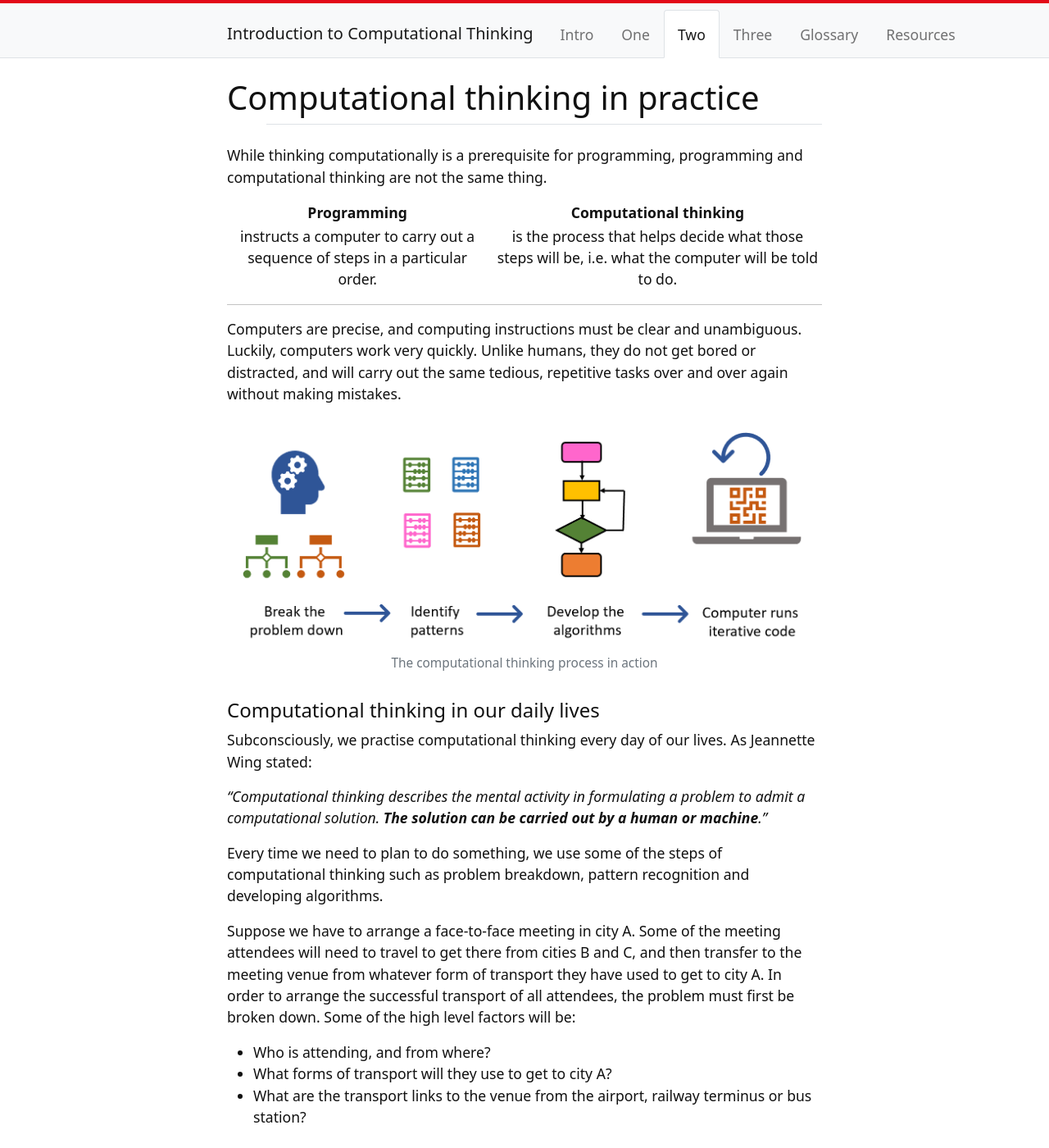
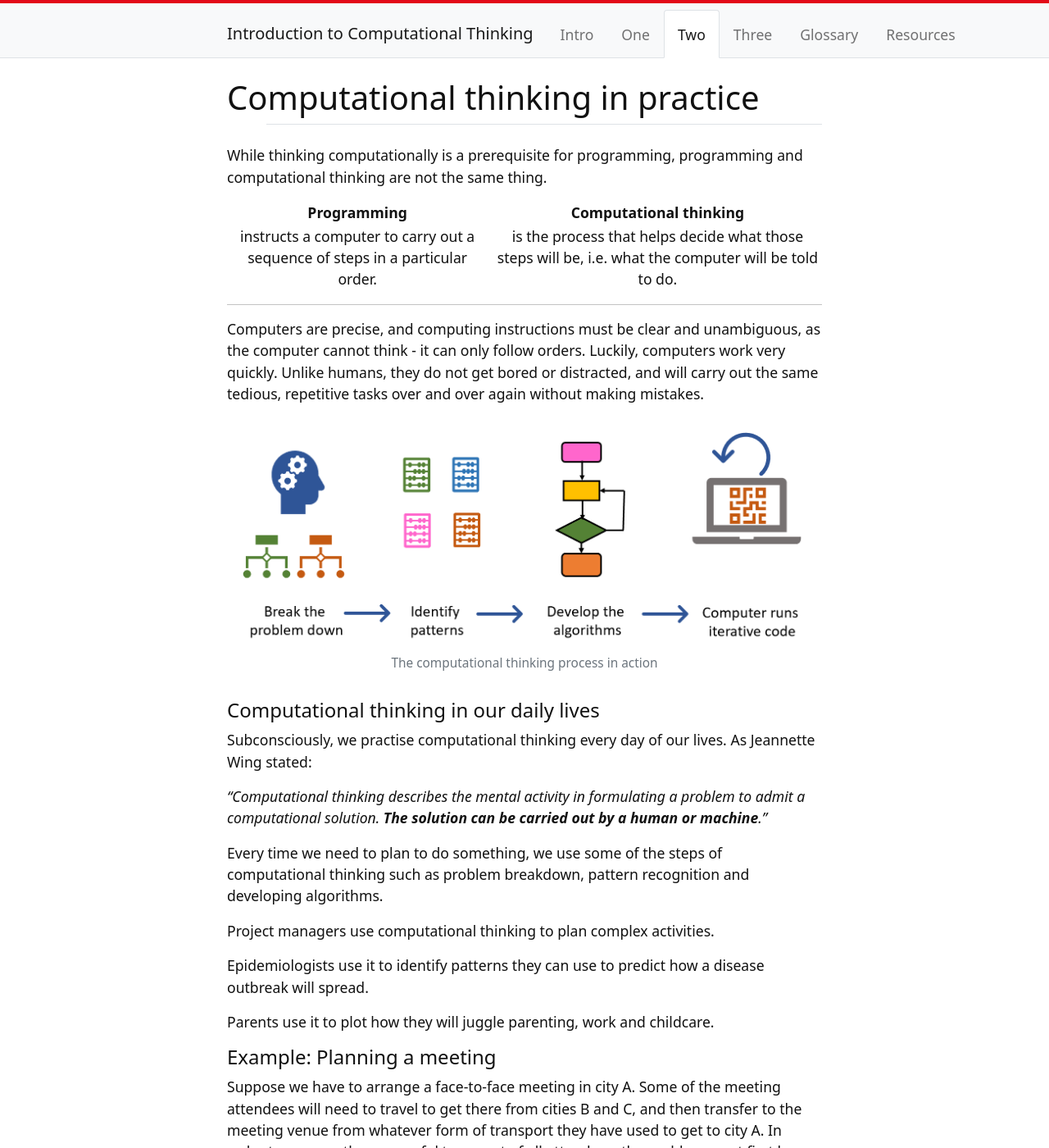
Before and after one commit to weaverbel/intro-computational-thinking, a Jekyll site: the page built from content/2-lesson.md, in a window 1280 px wide and 1400 px high. Shown: the whole window at 82% size. Built offline with Jekyll 4.4.1, drawn with Linux system fonts in a browser that asks for light colours; some of the changed text lies outside the part shown.

Commit message:
Update 2-lesson.md
structure diagram

```diff
--- a/content/2-lesson.md
+++ b/content/2-lesson.md
@@ -12,7 +12,7 @@ While thinking computationally is a prerequisite for programming, programming an
 
 ------
 
-Computers are precise, and computing instructions must be clear and unambiguous. Luckily, computers work very quickly. Unlike humans, they do not get bored or distracted, and will carry out the same tedious, repetitive tasks over and over again without making mistakes.
+Computers are precise, and computing instructions must be clear and unambiguous, as the computer cannot think - it can only follow orders. Luckily, computers work very quickly. Unlike humans, they do not get bored or distracted, and will carry out the same tedious, repetitive tasks over and over again without making mistakes.
 
 {% include figure.html img="proc-diagram.png" alt="Computational thinking at work" caption="The computational thinking process in action" width="100%" %}
 
@@ -23,6 +23,14 @@ Subconsciously, we practise computational thinking every day of our lives. As Je
 *"Computational thinking describes the mental activity in formulating a problem to admit a computational solution. **The solution can be carried out by a human or machine**."*
 
 Every time we need to plan to do something, we use some of the steps of computational thinking such as problem breakdown, pattern recognition and developing algorithms.
+
+Project managers use computational thinking to plan complex activities.
+
+Epidemiologists use it to identify patterns they can use to predict how a disease outbreak will spread.
+
+Parents use it to plot how they will juggle parenting, work and childcare.
+
+#### Example: Planning a meeting
 
 Suppose we have to arrange a face-to-face meeting in city A. Some of the meeting attendees will need to travel to get there from cities B and C, and then transfer to the meeting venue from whatever form of transport they have used to get to city A. In order to arrange the successful transport of all attendees, the problem must first be broken down. Some of the high level factors will be:
 
@@ -38,7 +46,7 @@ Time and cost constraints would also need to be considered, as would any potenti
 
 When trying to solve problems, it is essential to break them down into their constituent parts.
 
-Pasting sticky notes on a wall, or creating a chart on a whiteboard can help with this.
+Pasting sticky notes on a wall, or creating a structure diagram on a whiteboard can help with this. (A structure diagram can be described as a conceptual modelling tool to list and organise the different steps in a process.)
 
 In this case, the planning part uses computational thinking to break the problem down. Pattern recognition is involved - people know how to look up travel information, and can use that knowledge to devise solutions. All of the steps chosen to solve the problem, i.e. the means of getting the different attendees to the meeting, comprise the programming algorithm created to solve the problem after it has been broken down into manageable parts.
 
```
Also changed, not shown: other parts of content/2-lesson.md (+1 -1 lines).
